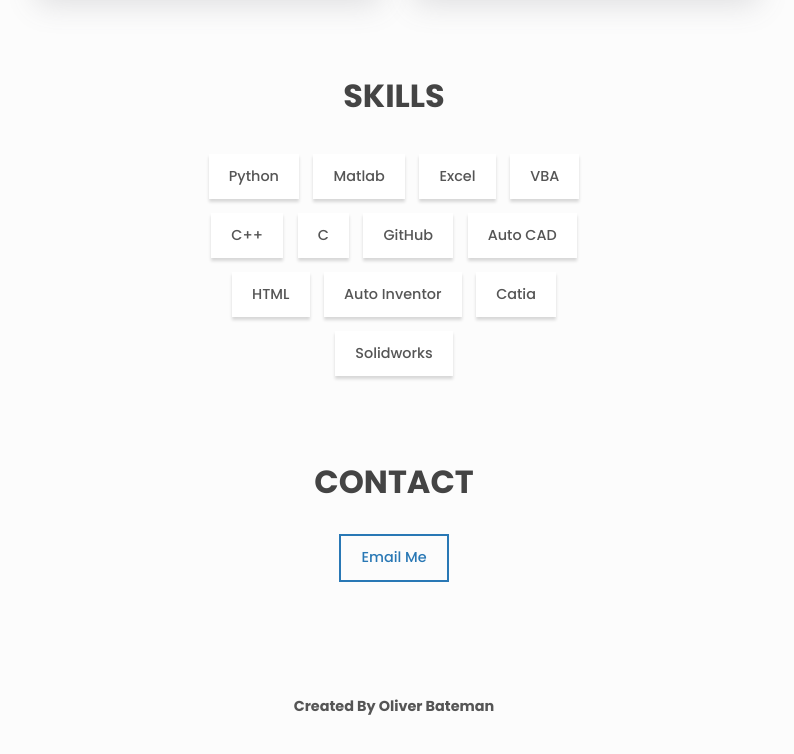
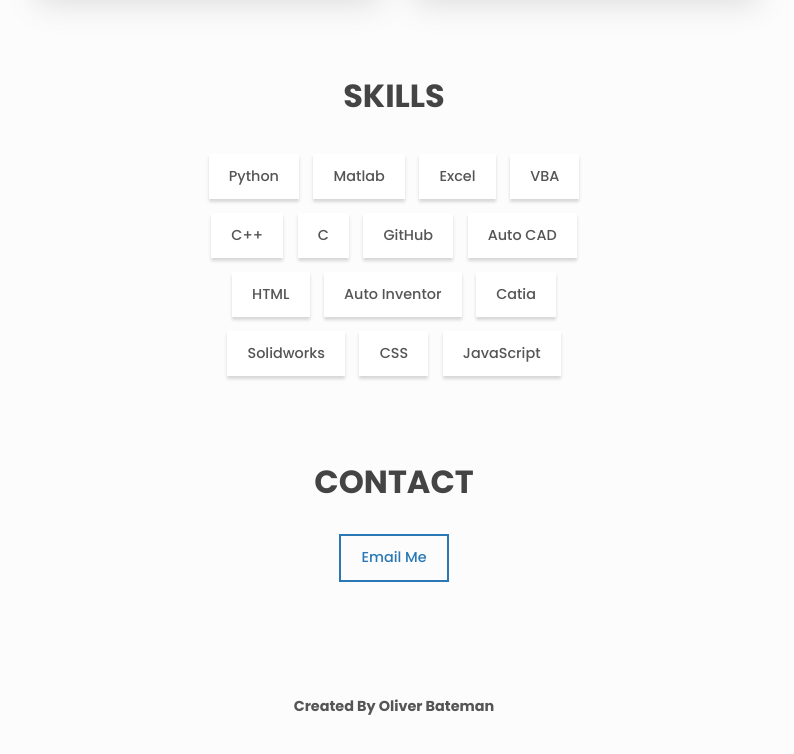
Before and after one commit to BatemanOJ/Website-BatemanOJ, a plain HTML site: page index.html in a window 1280 px wide. Shown: the part 1714-2468 px from the top of the page, without its empty margins (246-1040 px from the left). Drawn offline with Linux system fonts and the light colour scheme.

Commit message:
Skills Update

```diff
--- a/index.html
+++ b/index.html
@@ -287,6 +287,8 @@
           <li class="skills__list-item btn btn--plain">Auto Inventor</li>
           <li class="skills__list-item btn btn--plain">Catia</li>
           <li class="skills__list-item btn btn--plain">Solidworks</li>
+          <li class="skills__list-item btn btn--plain">CSS</li>
+          <li class="skills__list-item btn btn--plain">JavaScript</li>
         </ul>
       </section>
 
```
